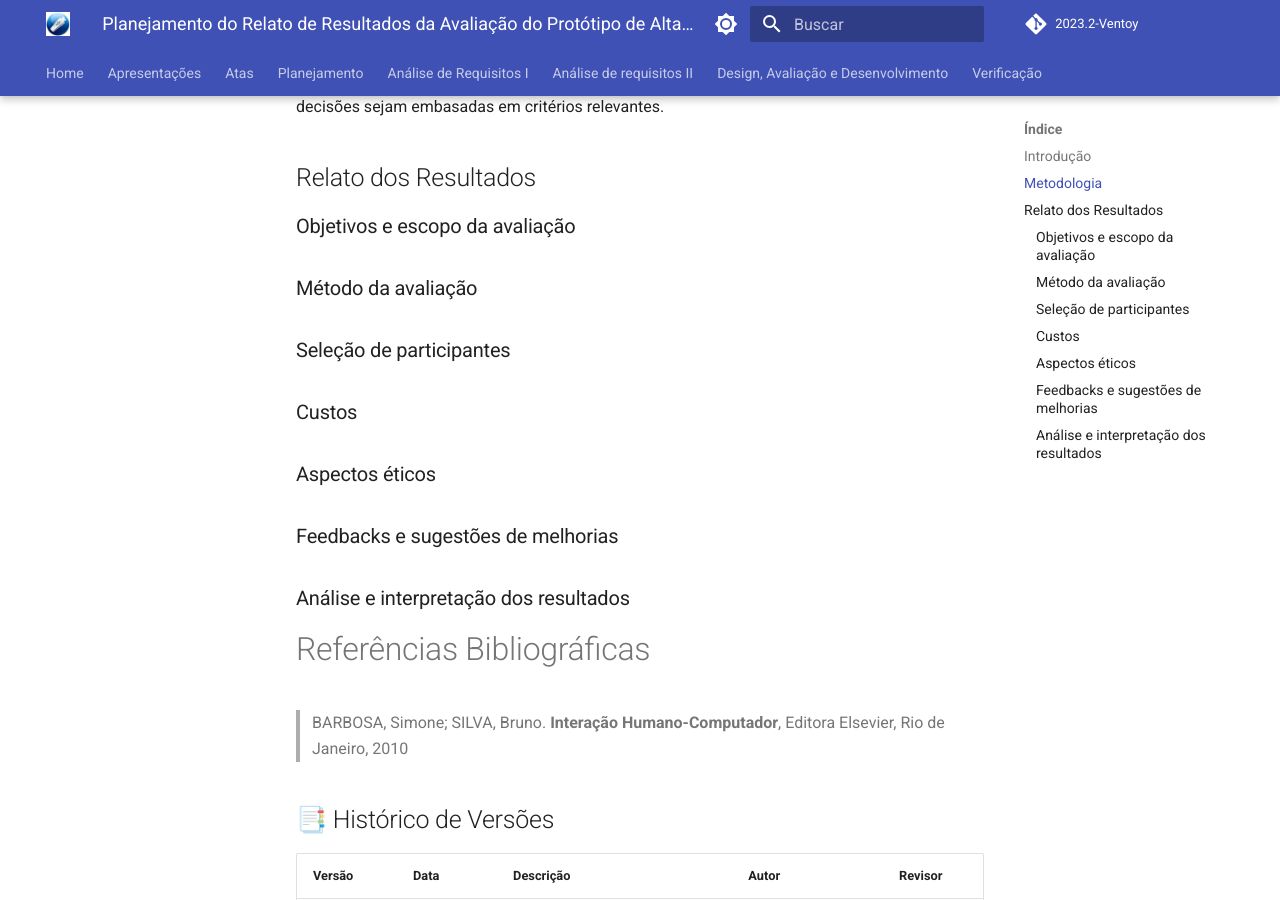
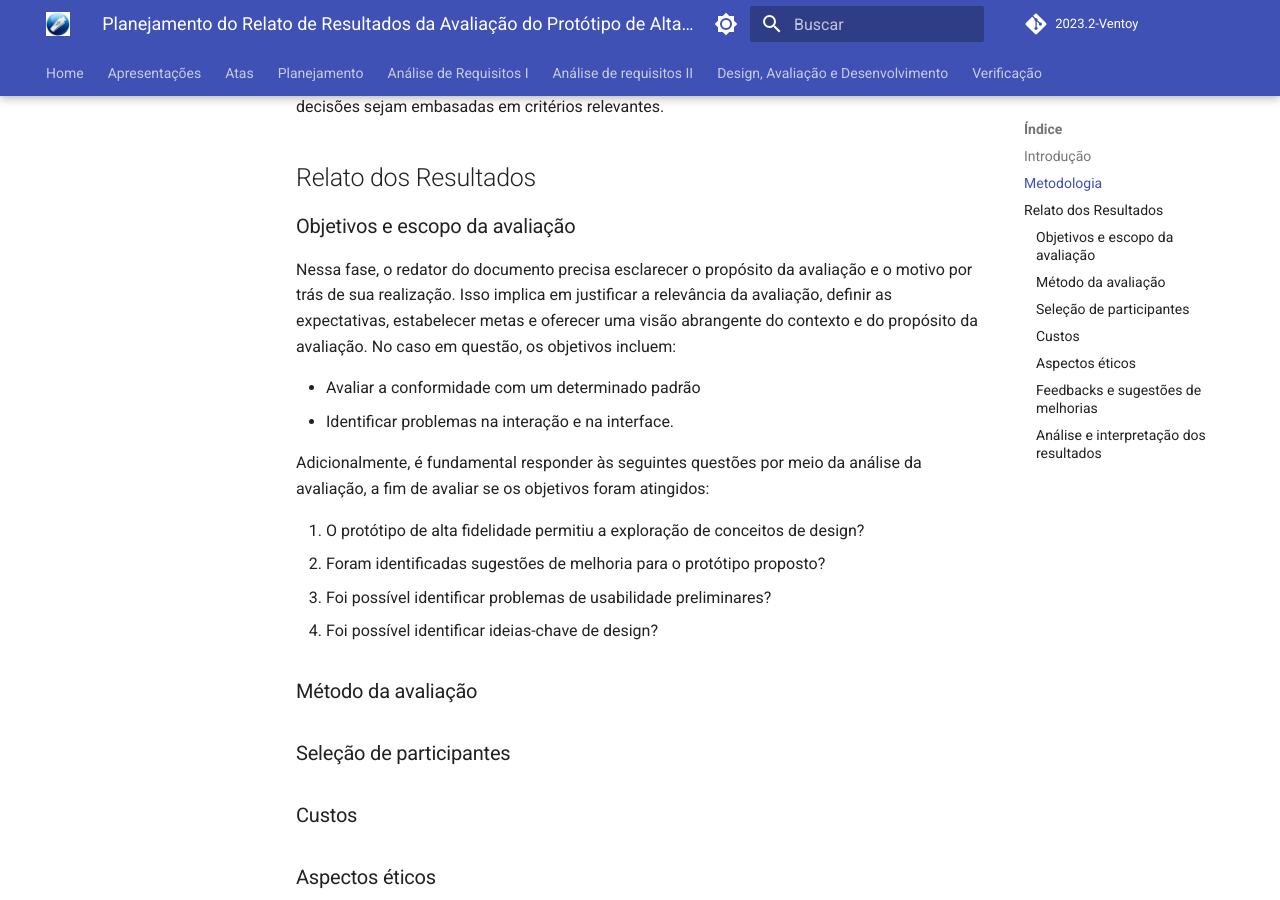
Before and after one commit to Interacao-Humano-Computador/2023.2-Ventoy, an MkDocs documentation site: the page built from docs/DAD/nivel2/prototipoAltaFidelidade/PlanejamentoRelatoPrototipoAltaFidelidade.md, in a window 1280 px wide and 900 px high, scrolled down 928 px. Built offline with MkDocs 1.6.1 and Material for MkDocs 9.7.7, drawn with Linux system fonts in a browser that asks for light colours; comment, search, counter and statistics services are not loaded.

Commit message:
Update PlanejamentoRelatoPrototipoAltaFidelidade.md

```diff
--- a/docs/DAD/nivel2/prototipoAltaFidelidade/PlanejamentoRelatoPrototipoAltaFidelidade.md
+++ b/docs/DAD/nivel2/prototipoAltaFidelidade/PlanejamentoRelatoPrototipoAltaFidelidade.md
@@ -17,6 +17,18 @@ A utilização do framework DECIDE pode contribuir para um planejamento mais est
 ## Relato dos Resultados
 
 ### Objetivos e escopo da avaliação
+
+Nessa fase, o redator do documento precisa esclarecer o propósito da avaliação e o motivo por trás de sua realização. Isso implica em justificar a relevância da avaliação, definir as expectativas, estabelecer metas e oferecer uma visão abrangente do contexto e do propósito da avaliação. No caso em questão, os objetivos incluem:
+
+- Avaliar a conformidade com um determinado padrão
+- Identificar problemas na interação e na interface.
+
+Adicionalmente, é fundamental responder às seguintes questões por meio da análise da avaliação, a fim de avaliar se os objetivos foram atingidos:
+
+1. O protótipo de alta fidelidade permitiu a exploração de conceitos de design?
+2. Foram identificadas sugestões de melhoria para o protótipo proposto?
+3. Foi possível identificar problemas de usabilidade preliminares?
+4. Foi possível identificar ideias-chave de design?
 
 ### Método da avaliação
 
```
